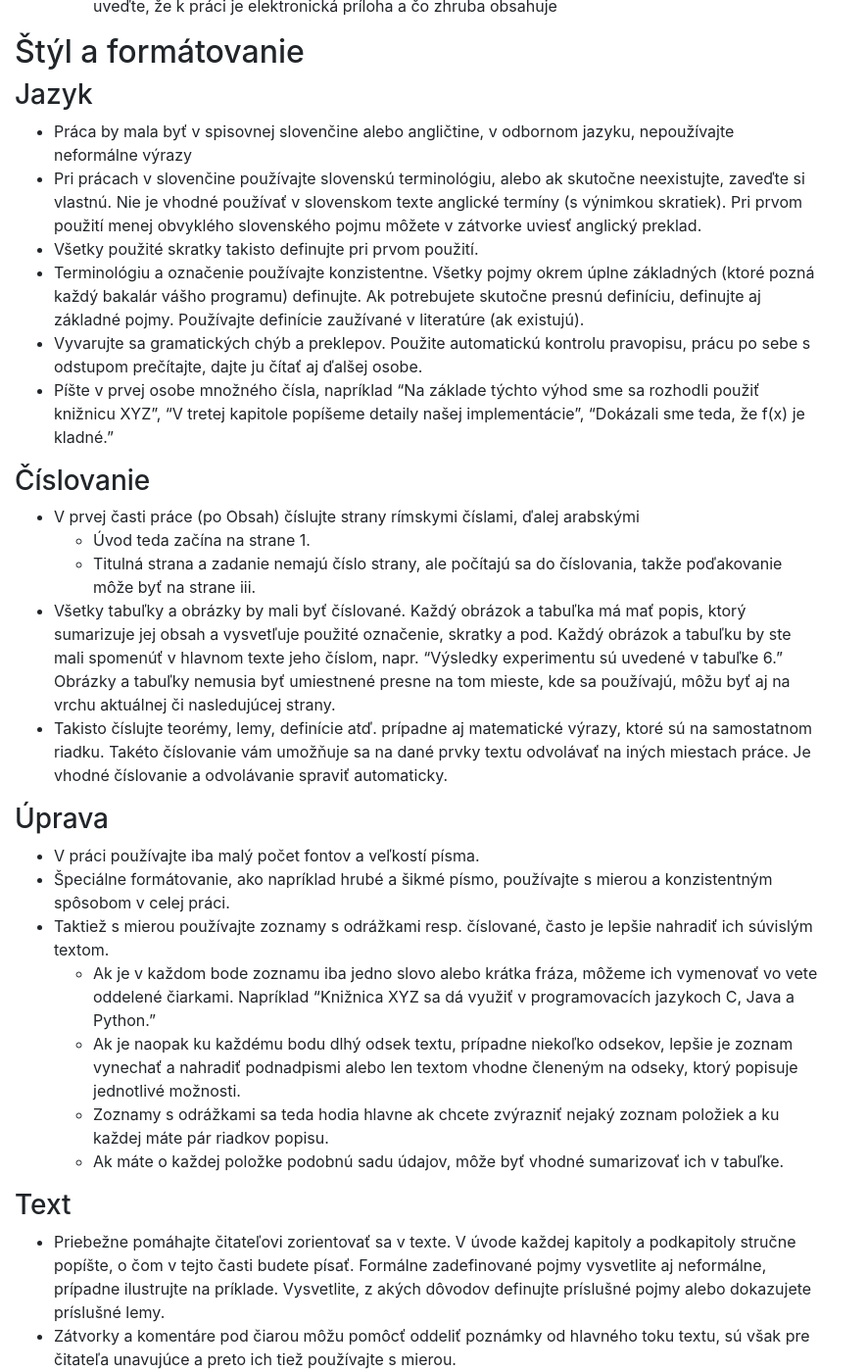
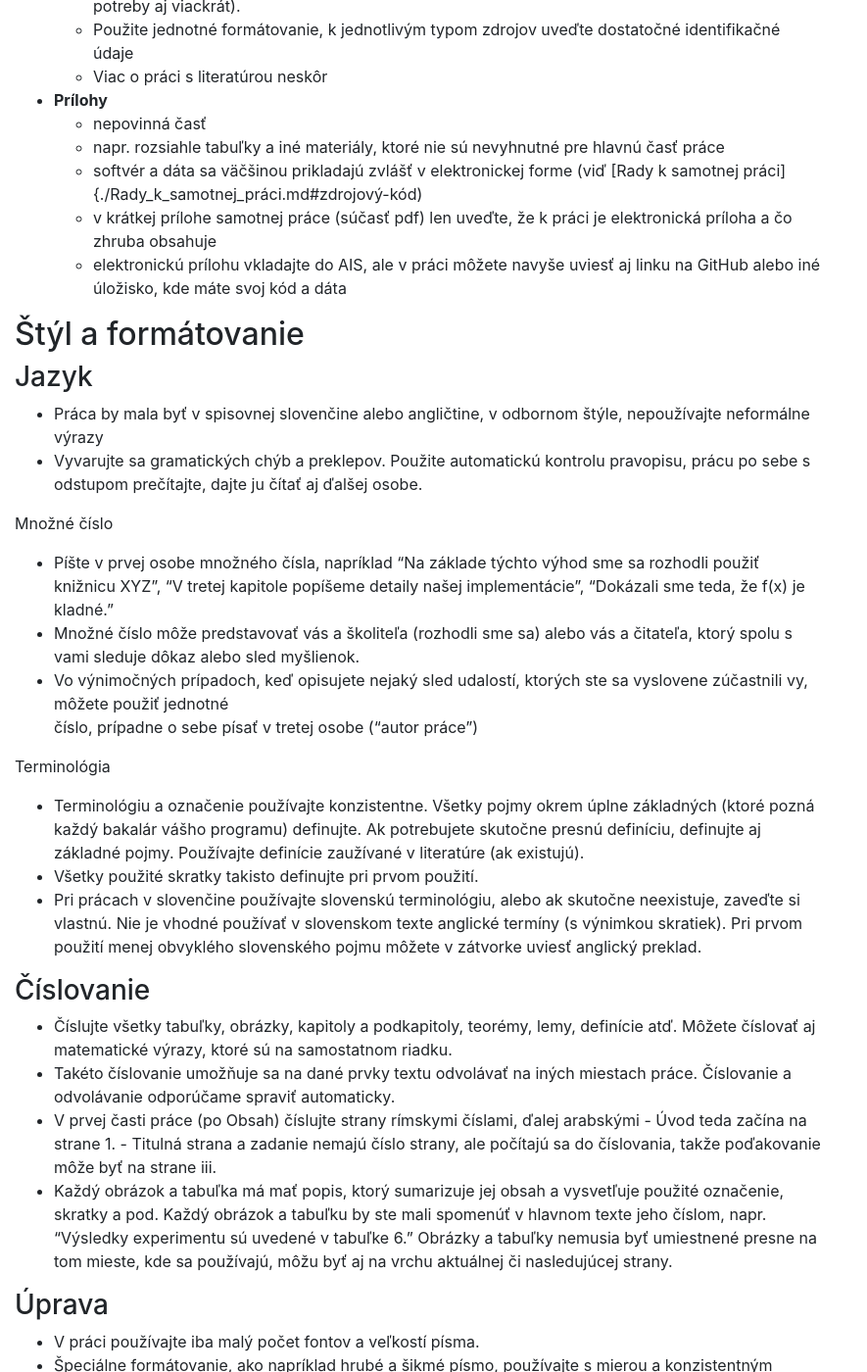
Before and after one commit to bbrejova/bcdav, a Jekyll site: the page built from Písomná_práca.md, in a window 1280 px wide and 1400 px high, scrolled down 2035 px. Shown: the whole window at 98% size, without its empty margins (0-885 px from the left). Built offline with Jekyll 4.4.1, drawn with Linux system fonts in a browser that asks for light colours; nearby versions of some CDN libraries; our own code applies the rules of GitHub Pages for plain Markdown files; some of the changed text lies outside the part shown.

Commit message:
plagatorstvo, update pisomnej prace

```diff
--- a/Písomná_práca.md
+++ b/Písomná_práca.md
@@ -4,8 +4,7 @@ title: Písomná práca
 
 Cieľom bakalárskej práce je systematickým a zrozumiteľným spôsobom
 oboznámiť čitateľa s teoretickým základom študovanej problematiky a s
-vlastnými výsledkami. Práca by nemala opakovať základné definície a
-fakty, ktoré sú štandardnou súčasťou bakalárskeho štúdia.
+vlastnými výsledkami.
 
 ## Rozsah, formálna úprava
 
@@ -21,25 +20,28 @@ fakty, ktoré sú štandardnou súčasťou bakalárskeho štúdia.
 
 ## Členenie práce
 
-  - **Predná strana** obalu - požadované údaje a formát nájdete v
-    smernici
-  - **Titulný list** - podobný na prednú stranu obalu, opäť detaily v
-    smernici
-      - Uvádza sa "školiace pracovisko":
+  - **Predná strana** obalu
+    - požadované údaje a formát nájdete v smernici
+    - údaje musia sedieť so zadaním v AIS2
+    - rok je rok odovzdania
+  - **Titulný list**
+    - podobný na prednú stranu obalu, opäť detaily v smernici
+    - uvádza sa "školiace pracovisko":
           - Ak je školiteľ z FMFI, uvádzate katedru školiteľa, zrejme by
             mala byť aj na zadaní z AIS2
           - Ak máte externého školiteľa, uvádzajte katedru garanta podľa
             zadania práce
-      - Správne uveďte študijný program a odbor:
+    - správne uveďte študijný program a odbor:
           - Študijný program: Dátová veda, Študijný odbor: Informatika a
             Matematika
           - Študijný program: Bioinformatika, Študijný odbor:
             Informatika a Biológia
-  - **Zadanie** z AIS - stiahnuť ako pdf, pri anglických prácach vložte slovenskú aj anglickú verziu
+    - okrem školiteľa môžete mať aj konzultanta
+  - **Zadanie** z AIS - vložiť pdf, pri anglických prácach vložte slovenskú aj anglickú verziu
   - **Čestné vyhlásenie** odporúčané v smernici k používaniu AI
   - **Poďakovanie** (nepovinné)
-      - Môžete poďakovať školiteľovi, prípadne ďalším osobám, ktoré vám
-        pri práci nejako pomohli, poradili, poskytli dáta a pod.
+      - Môžete poďakovať školiteľovi a ďalším osobám, ktoré vám
+        pri práci pomohli, poradili, poskytli dáta a pod.
   - **Abstrakt** v slovenčine a v angličtine
       - Abstrakt je veľmi krátke zhrnutie (jeden odsek, cca 1/4 strany)
         výsledkov práce.
@@ -52,10 +54,11 @@ fakty, ktoré sú štandardnou súčasťou bakalárskeho štúdia.
       - Všeobecná informácia o práci, okolnosti jej vzniku, môže obsahovať
         poďakovanie. Na našej fakulte sa nezvykol uvádzať, smernica ho spomína.
   - **Obsah**
+      - Zoznam kapitol a podkapitol s číslami strán
       - Pokiaľ možno generovaný automaticky
-  - **Zoznamy** tabuliek, obrázkov, použitých skratiek (nepovinné)
+  - **Zoznamy** tabuliek, obrázkov, použitých skratiek, slovník (nepovinné)
   - **Úvod**
-      - Rozsah cca 1-2 strany
+      - Prvá kapitola, podľa smernice sa nečísluje, rozsah cca 1-2 strany
       - Stručný úvod do problematiky, stav poznania v danej oblasti,
         význam a ciele práce
       - Opäť v jazyku zrozumiteľnom bežnému odborníkovi z vášho odboru
@@ -64,32 +67,28 @@ fakty, ktoré sú štandardnou súčasťou bakalárskeho štúdia.
       - Na konci úvodu môžete stručne vymenovať, čo sa nachádza v
         jednotlivých kapitolách práce.
   - **Ďalšie kapitoly**
-      - Samotnú prácu čleňte na niekoľko kapitol podľa potreby
-      - Úvodné kapitoly obsahujú podrobnejší úvod do problematiky,
+      - Jadro práce čleňte na kapitoly podľa potreby (3-5 kapitol plus úvod a záver)
+      - Prvé kapitoly obsahujú podrobnejší úvod do problematiky,
         definície potrebných pojmov, prehľad súvisiacej literatúry
-        alebo existujúcich riešení problému
-      - Ďalšie kapitoly potom obsahujú vaše výsledky
+        alebo existujúcich riešení problému, presnejšiu špecifikáciu cieľa práce.
+	Netreba opakovať základné definície a fakty, ktoré sú štandardnou súčasťou bakalárskeho štúdia.
+      - Ďalšie kapitoly potom obsahujú vaše metódy a výsledky
       - Ak máte v práci experimenty (výpočtové alebo s používateľmi) alebo
         pracujete s nejakými dátami, podrobne popíšte detaily postupu
         tak, aby váš experiment alebo analýzu vedel niekto iný zreplikovať
       - Ak v práci uvádzate grafy a tabuľky, dôkladne popíšte ich obsah
         (uveďte význam osí, farieb a pod, význam zobrazených dát,
         jednotky merania a pod.) a tiež okomentujte zobrazené údaje
-      - Ak v práci robíte návrh softvéru, je vhodné rozdiskutovať
-        niekoľko možností riešenia a zdôvodniť, prečo ste zvolili danú
-        možnosť
-          - Nezabudnite tiež popísať existujúce softvéry s podobnou
-            funkcionalitou
+      - Pri návrhu softvéru alebo pri voľbe analytických metód rozdiskutujte niekoľko možností riešenia a
+        zdôvodnite, prečo ste zvolili danú možnosť.
   - **Záver**
-      - Rozsah cca 1-2 strany
+      - Posledná kapitola, nečísluje sa, rozsah cca 1-2 strany
       - Zhrňte dosiahnuté výsledky, popíšte v čom predstavujú pokrok,
         uveďte možnosti na ďalšiu prácu v oblasti (otvorené problémy)
-      - Abstrakt, úvod a záver obsahujú podobné informácie. Abstrakt je
-        kratší text, ktorý má pomôcť čitateľovi sa rozhodnúť, či vôbec
-        prácu chce čítať. Úvod má umožniť zorientovať sa v práci skôr
-        než ju začne čítať a záver sumarizuje najdôležitejšie veci po
-        tom, ako prácu prečítal, môže sa teda viac zamerať na detaily a
-        využívať pojmy zavedené v práci.
+      - Abstrakt, úvod a záver obsahujú podobné informácie. Neopakujte v nich ten istý text, každý má trochu iný význam a formu.
+        - Abstrakt: čitateľ sa rozhoduje, či vôbec prácu chce čítať. Je kratší, nezávislý od práce.
+        - Úvod: pomáha čitateľovi sa zorientovať v práci skôr, než ju začne čítať. Zrozumiteľne vysvetľuje problematiku a štruktúru práce.
+        - Záver: sumarizuje najdôležitejšie veci po tom, ako prácu prečítal. Môže sa viac zamerať na detaily a využívať pojmy zavedené v práci.
   - **Zoznam použitej literatúry**
       - Uveďte zoznam všetkých zdrojov, ktoré v práci citujete (knihy,
         články, webstránky, softvér a pod.)
@@ -102,84 +101,96 @@ fakty, ktoré sú štandardnou súčasťou bakalárskeho štúdia.
       - nepovinná časť
       - napr. rozsiahle tabuľky a iné materiály, ktoré nie sú nevyhnutné
         pre hlavnú časť práce
-      - softvér sa väčšinou prikladá v elektronickej forme, v krátkej
-        tlačenej prílohe samotnej práce len uveďte, že k práci je
+      - softvér a dáta sa väčšinou prikladajú zvlášť v elektronickej forme (viď [Rady k samotnej práci]{./Rady_k_samotnej_práci.md#zdrojový-kód)
+      - v krátkej prílohe samotnej práce (súčasť pdf) len uveďte, že k práci je
         elektronická príloha a čo zhruba obsahuje
+      - elektronickú prílohu vkladajte do AIS, ale v práci môžete navyše uviesť aj linku na GitHub alebo iné úložisko, kde máte
+        svoj kód a dáta
 
 ## Štýl a formátovanie
 
 ### Jazyk
 
   - Práca by mala byť v spisovnej slovenčine alebo angličtine, v
-    odbornom jazyku, nepoužívajte neformálne výrazy
-  - Pri prácach v slovenčine používajte slovenskú terminológiu, alebo ak
-    skutočne neexistujte, zaveďte si vlastnú. Nie je vhodné používať v
-    slovenskom texte anglické termíny (s výnimkou skratiek). Pri prvom
-    použití menej obvyklého slovenského pojmu môžete v zátvorke uviesť
-    anglický preklad.
-  - Všetky použité skratky takisto definujte pri prvom použití.
+    odbornom štýle, nepoužívajte neformálne výrazy
+  - Vyvarujte sa gramatických chýb a preklepov. Použite automatickú
+    kontrolu pravopisu, prácu po sebe s odstupom prečítajte, dajte ju
+    čítať aj ďalšej osobe.
+
+Množné číslo
+
+  - Píšte v prvej osobe množného čísla, napríklad "Na základe týchto
+    výhod sme sa rozhodli použiť knižnicu XYZ", "V tretej kapitole
+    popíšeme detaily našej implementácie", "Dokázali sme teda, že f(x)
+    je kladné."
+  - Množné číslo môže predstavovať vás a školiteľa (rozhodli sme sa)
+    alebo vás a čitateľa, ktorý spolu s vami sleduje dôkaz alebo
+    sled myšlienok.
+  - Vo výnimočných prípadoch, keď opisujete nejaký sled udalostí,
+    ktorých ste sa vyslovene zúčastnili vy, môžete použiť jednotné
+    číslo, prípadne o sebe písať v tretej osobe ("autor práce")
+
+Terminológia
+
   - Terminológiu a označenie používajte konzistentne. Všetky pojmy okrem
     úplne základných (ktoré pozná každý bakalár vášho programu)
     definujte. Ak potrebujete skutočne presnú definíciu, definujte aj
     základné pojmy. Používajte definície zaužívané v literatúre (ak
     existujú).
-  - Vyvarujte sa gramatických chýb a preklepov. Použite automatickú
-    kontrolu pravopisu, prácu po sebe s odstupom prečítajte, dajte ju
-    čítať aj ďalšej osobe.
-  - Píšte v prvej osobe množného čísla, napríklad "Na základe týchto
-    výhod sme sa rozhodli použiť knižnicu XYZ", "V tretej kapitole
-    popíšeme detaily našej implementácie", "Dokázali sme teda, že f(x)
-    je kladné."
+  - Všetky použité skratky takisto definujte pri prvom použití.
+  - Pri prácach v slovenčine používajte slovenskú terminológiu, alebo ak
+    skutočne neexistuje, zaveďte si vlastnú. Nie je vhodné používať v
+    slovenskom texte anglické termíny (s výnimkou skratiek). Pri prvom
+    použití menej obvyklého slovenského pojmu môžete v zátvorke uviesť
+    anglický preklad.
+
 
 ### Číslovanie
 
-  - V prvej časti práce (po Obsah) číslujte strany rímskymi číslami,
-    ďalej arabskými
+- Číslujte všetky tabuľky, obrázky, kapitoly a podkapitoly,  teorémy, lemy, definície atď. Môžete číslovať aj matematické výrazy, ktoré sú na samostatnom riadku.
+- Takéto číslovanie umožňuje sa na dané prvky textu odvolávať na iných miestach práce. Číslovanie a odvolávanie odporúčame spraviť automaticky.
+- V prvej časti práce (po Obsah) číslujte strany rímskymi číslami, ďalej arabskými
       - Úvod teda začína na strane 1.
       - Titulná strana a zadanie nemajú číslo strany, ale počítajú sa do
         číslovania, takže poďakovanie môže byť na strane iii.
-  - Všetky tabuľky a obrázky by mali byť číslované. Každý obrázok a
-    tabuľka má mať popis, ktorý sumarizuje jej obsah a vysvetľuje
-    použité označenie, skratky a pod. Každý obrázok a tabuľku by ste
-    mali spomenúť v hlavnom texte jeho číslom, napr. "Výsledky
-    experimentu sú uvedené v tabuľke 6." Obrázky a tabuľky nemusia byť
-    umiestnené presne na tom mieste, kde sa používajú, môžu byť aj na
-    vrchu aktuálnej či nasledujúcej strany.
-  - Takisto číslujte teorémy, lemy, definície atď. prípadne aj
-    matematické výrazy, ktoré sú na samostatnom riadku. Takéto
-    číslovanie vám umožňuje sa na dané prvky textu odvolávať na iných
-    miestach práce. Je vhodné číslovanie a odvolávanie spraviť
-    automaticky.
+- Každý obrázok a tabuľka má mať popis, ktorý sumarizuje jej obsah a
+  vysvetľuje použité označenie, skratky a pod. Každý obrázok a tabuľku
+  by ste mali spomenúť v hlavnom texte jeho číslom, napr. "Výsledky
+  experimentu sú uvedené v tabuľke 6." Obrázky a tabuľky nemusia byť
+  umiestnené presne na tom mieste, kde sa používajú, môžu byť aj na
+  vrchu aktuálnej či nasledujúcej strany.
 
 ### Úprava
 
   - V práci používajte iba malý počet fontov a veľkostí písma.
   - Špeciálne formátovanie, ako napríklad hrubé a šikmé písmo,
     používajte s mierou a konzistentným spôsobom v celej práci.
-  - Taktiež s mierou používajte zoznamy s odrážkami resp. číslované,
-    často je lepšie nahradiť ich súvislým textom.
-      - Ak je v každom bode zoznamu iba jedno slovo alebo krátka fráza,
-        môžeme ich vymenovať vo vete oddelené čiarkami. Napríklad
-        "Knižnica XYZ sa dá využiť v programovacích jazykoch C, Java a
-        Python."
-      - Ak je naopak ku každému bodu dlhý odsek textu, prípadne niekoľko
-        odsekov, lepšie je zoznam vynechať a nahradiť podnadpismi alebo
-        len textom vhodne členeným na odseky, ktorý popisuje jednotlivé
-        možnosti.
-      - Zoznamy s odrážkami sa teda hodia hlavne ak chcete zvýrazniť
-        nejaký zoznam položiek a ku každej máte pár riadkov popisu.
-      - Ak máte o každej položke podobnú sadu údajov, môže byť vhodné
-        sumarizovať ich v tabuľke.
 
-### Text
+  Zoznamy s odrážkami a číslované zoznamy
+
+  - Často sa používajú v prezentáciách, ale v bakalárskej práci sú menej vhodné
+  - Ak je v každom bode zoznamu iba jedno slovo alebo krátka fráza,
+    môžeme ich vymenovať vo vete oddelené čiarkami. Napríklad
+    "Knižnica XYZ sa dá využiť v programovacích jazykoch C, Java a
+     Python."
+  - Ak je naopak ku každému bodu dlhý odsek textu, prípadne niekoľko
+    odsekov, lepšie je zoznam vynechať a nahradiť podnadpismi alebo
+    len textom vhodne členeným na odseky, ktorý popisuje jednotlivé
+    možnosti.
+  - Zoznamy s odrážkami sa teda hodia hlavne ak chcete zvýrazniť
+    nejaký zoznam položiek a ku každej máte pár riadkov popisu.
+  - Ak máte o každej položke podobnú sadu údajov, môže byť vhodné
+    sumarizovať ich v tabuľke.
+
+### Tok textu
 
   - Priebežne pomáhajte čitateľovi zorientovať sa v texte. V úvode
-    každej kapitoly a podkapitoly stručne popíšte, o čom v tejto časti
+    každej kapitoly stručne popíšte, o čom v nej
     budete písať. Formálne zadefinované pojmy vysvetlite aj neformálne,
     prípadne ilustrujte na príklade. Vysvetlite, z akých dôvodov
     definujte príslušné pojmy alebo dokazujete príslušné lemy.
   - Zátvorky a komentáre pod čiarou môžu pomôcť oddeliť poznámky od
-    hlavného toku textu, sú však pre čitateľa unavujúce a preto ich tiež
+    hlavného toku textu, sú však pre čitateľa unavujúce a preto ich
     používajte s mierou.
 
 ### Matematika
@@ -211,31 +222,3 @@ fakty, ktoré sú štandardnou súčasťou bakalárskeho štúdia.
     (2016)](https://fphil.uniba.sk/fileadmin/fif/studium/student/bakalar_magister/Pisanie_a_obhajoba_zaverecnych_prac.pdf)
     Písanie a obhajoba záverečných prác: vysokoškolské skriptá pre
     študentov Univerzity Komenského v Bratislave
-
-## Plagiátorstvo
-
-  - Vaše práce budú automatickým systémom porovnávané s inými
-    odovzdanými prácami aj s vybranými zdrojmi na internete, nápadné
-    podobnosti si môže všimnúť aj školiteľ alebo oponent. Preto je veľmi
-    dôležité vyhnúť sa akémukoľvek odpisovaniu.
-  - Bakalársku prácu by ste mali celú napísať vlastnými slovami.
-  - Ak chcete použiť krátky kus cudzieho textu (citát), jasne vyznačte,
-    odkiaľ pochádza.
-  - Takisto ak preberáte cudzie obrázky alebo tabuľky, uveďte zdroj.
-      - Pozor na autorské práva, používate iba obrázky s vhodnou
-        otvorenou licenciou.
-  - Pri prehľade literatúry si robte poznámky a potom spíšte text
-    vlastnými slovami. Neodpisujte resp. neprekladajte mechanicky celé
-    kusy textu z iných zdrojov.
-
-## Použitie umelej inteligencie pri písaní textu
-
-- Univerzita má na tento účel [smernicu](https://uniba.sk/fileadmin/ruk/ovv/2024/smernica_rektora_AI.pdf).
-- Používajte ich s mierou. Ak si dáte písať celé kusy textu, je to podobný podvod, ako keby ste dali prácu písať inej osobe. Takisto  ich nemáte nechať formulovať závery a tvrdenia, ktoré majú byť vašim výsledkom.
-- Je akceptovateľné využiť ich na kontrolu pravopisu a drobné štylistické úpravy, avšak dobre si skontrolujte, či nemenia význam vášho textu.
-- Môžu vám pomôcť sa zorientovať v problematike, ale všetky fakty si overte aj v nezávislých a dôveryhodných zdrojoch.
-
-
-- Prípadné použitie týchto nástrojov uveďte v poďakovaní, vrátane podrobností, na čo ste ich využili.
-- Vo výnimočných prípadoch môžete výstup takéhoto nástroja použiť ako riadne označený citát.
-- Príklady nájdete v [prílohe smernice](https://uniba.sk/fileadmin/ruk/ovv/2024/Odporucane_sposoby_citovania_vystupov_alebo_pouzitia_generativnej_umelej_inteligencie_na_Univerzite_Komenskeho_v_Bratislave1.pdf).
```
Also changed, not shown: Návod.md (+1 -0 lines), Plagiatorstvo.md (added, +85 -0 lines).
